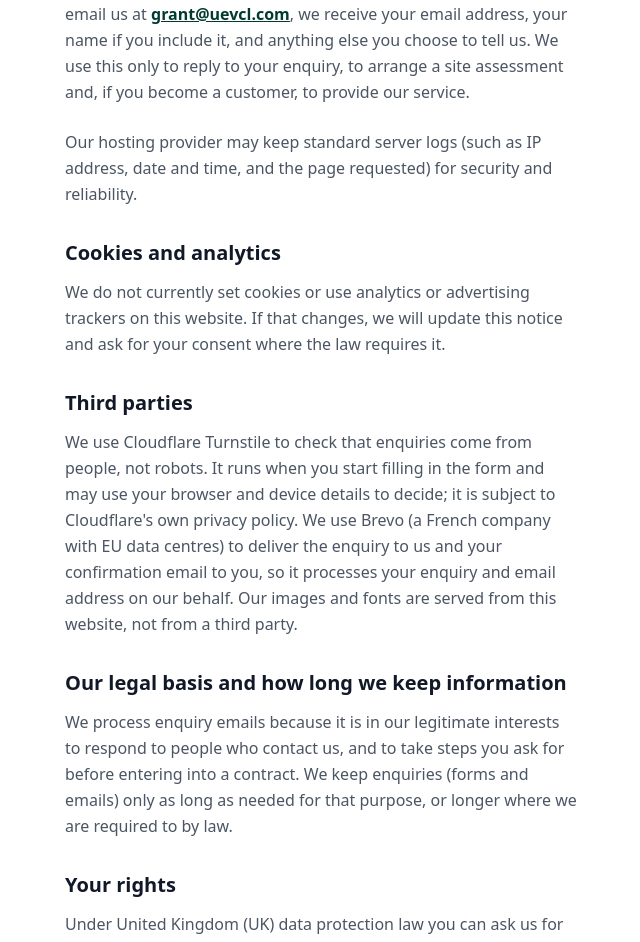
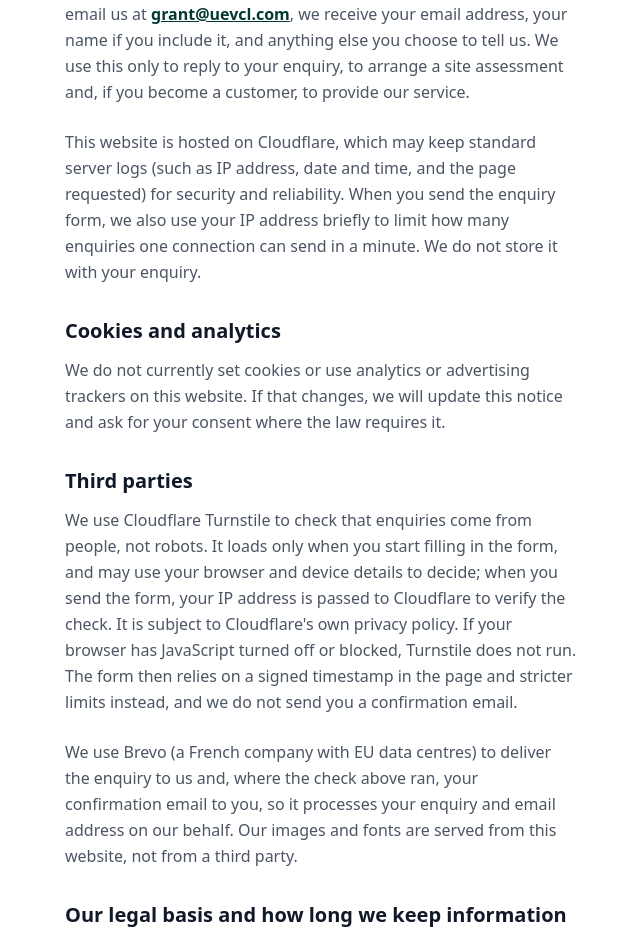
Before and after one commit to dipscom/unionev.co.uk, a SvelteKit app: page /privacy in a window 1280 px wide. Shown: the part 600-1542 px from the top of the page, without its empty margins (191-831 px from the left). Built offline with nearby package versions, Linux system fonts and the light colour scheme; a web font is replaced by a local one.

Commit message:
Updated Privacy policy

```diff
--- a/src/routes/privacy/+page.svelte
+++ b/src/routes/privacy/+page.svelte
@@ -18,7 +18,7 @@
 				<p class="eyebrow">Legal</p>
 				<h1 class="section-title">Privacy &amp; Cookie Notice</h1>
 			</div>
-			<p class="privacy__updated text-sm color-subtle">Last updated: 27 October 2026</p>
+			<p class="privacy__updated text-sm color-subtle">Last updated: 30 October 2026</p>
 
 			<h2>Who we are</h2>
 			<p>
@@ -38,8 +38,10 @@
 				service.
 			</p>
 			<p>
-				Our hosting provider may keep standard server logs (such as IP address, date and time, and
-				the page requested) for security and reliability.
+				This website is hosted on Cloudflare, which may keep standard server logs (such as IP
+				address, date and time, and the page requested) for security and reliability. When you send
+				the enquiry form, we also use your IP address briefly to limit how many enquiries one
+				connection can send in a minute. We do not store it with your enquiry.
 			</p>
 
 			<h2>Cookies and analytics</h2>
@@ -50,12 +52,18 @@
 
 			<h2>Third parties</h2>
 			<p>
-				We use Cloudflare Turnstile to check that enquiries come from people, not robots. It runs
-				when you start filling in the form and may use your browser and device details to decide; it
-				is subject to Cloudflare's own privacy policy. We use Brevo (a French company with EU data
-				centres) to deliver the enquiry to us and your confirmation email to you, so it processes
-				your enquiry and email address on our behalf. Our images and fonts are served from this
-				website, not from a third party.
+				We use Cloudflare Turnstile to check that enquiries come from people, not robots. It loads
+				only when you start filling in the form, and may use your browser and device details to
+				decide; when you send the form, your IP address is passed to Cloudflare to verify the check.
+				It is subject to Cloudflare's own privacy policy. If your browser has JavaScript turned off
+				or blocked, Turnstile does not run. The form then relies on a signed timestamp in the page
+				and stricter limits instead, and we do not send you a confirmation email.
+			</p>
+			<p>
+				We use Brevo (a French company with EU data centres) to deliver the enquiry to us and, where
+				the check above ran, your confirmation email to you, so it processes your enquiry and email
+				address on our behalf. Our images and fonts are served from this website, not from a third
+				party.
 			</p>
 
 			<h2>Our legal basis and how long we keep information</h2>
```
